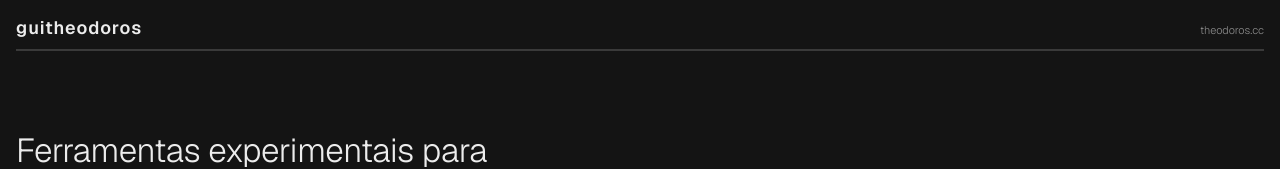
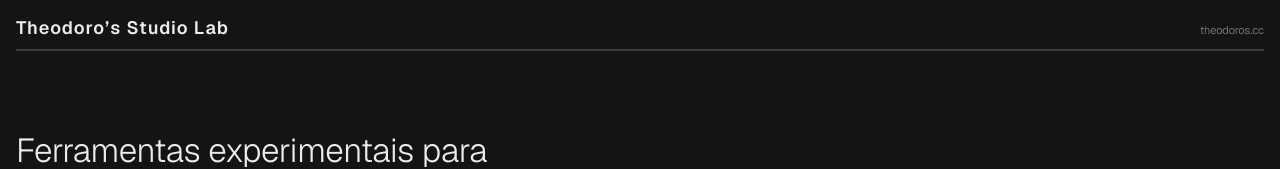
Before and after one commit to guitheodoros/guitheodoros.github.io, a plain HTML site: page index.html in a window 1280 px wide. Shown: the top 169 px of the page. Drawn offline with nearby package versions, Linux system fonts and the light colour scheme.

Commit message:
Header: nome passa a ser "Theodoro’s Studio Lab"
Co-Authored-By: Claude Opus 5.5 <noreply@anthropic.com>

```diff
--- a/index.html
+++ b/index.html
@@ -145,7 +145,7 @@
 <div class="bg" id="bg" aria-hidden="true"></div>
 
 <header>
-  <h1>guitheodoros</h1>
+  <h1>Theodoro’s Studio Lab</h1>
   <a href="https://theodoros.cc" target="_blank" rel="noopener">theodoros.cc</a>
 </header>
 
```
